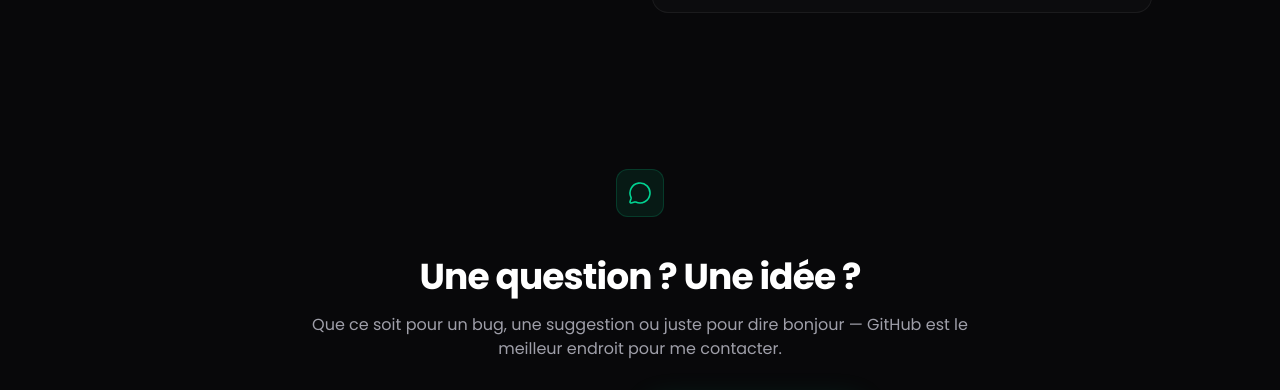
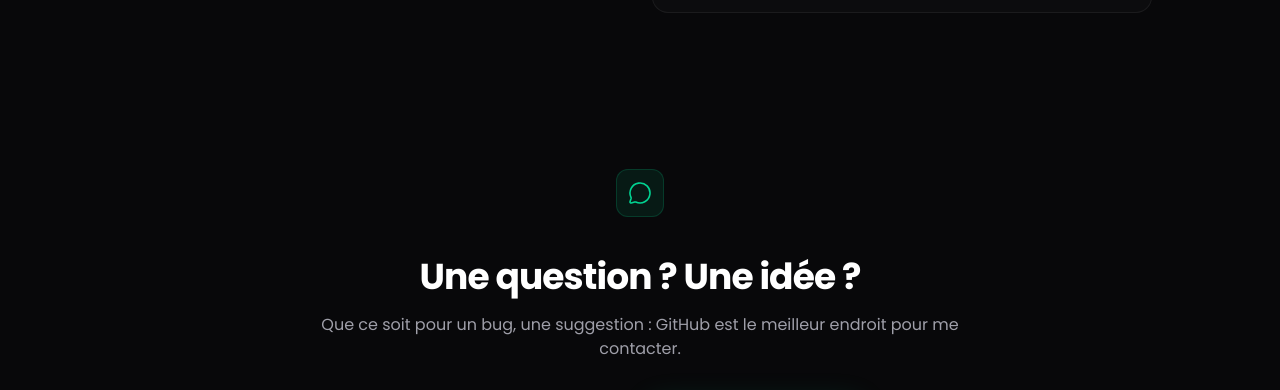
Before and after one commit to xkddn/RootPass-Website, a website built with Vite: page index.html in a window 1280 px wide. Shown: the part 3197-3587 px from the top of the page. Built offline with nearby package versions, Linux system fonts and the light colour scheme; no server answers.

Commit message:
PUSH Modif Contact Section

```diff
--- a/index.html
+++ b/index.html
@@ -722,8 +722,8 @@
             Une question ? Une idée ?
           </h2>
           <p class="mt-4 text-zinc-400" data-i18n="contact.subtitle">
-            Que ce soit pour un bug, une suggestion ou juste pour dire bonjour —
-            GitHub est le meilleur endroit pour me contacter.
+            Que ce soit pour un bug, une suggestion : GitHub est le meilleur
+            endroit pour me contacter.
           </p>
 
           <div
```
